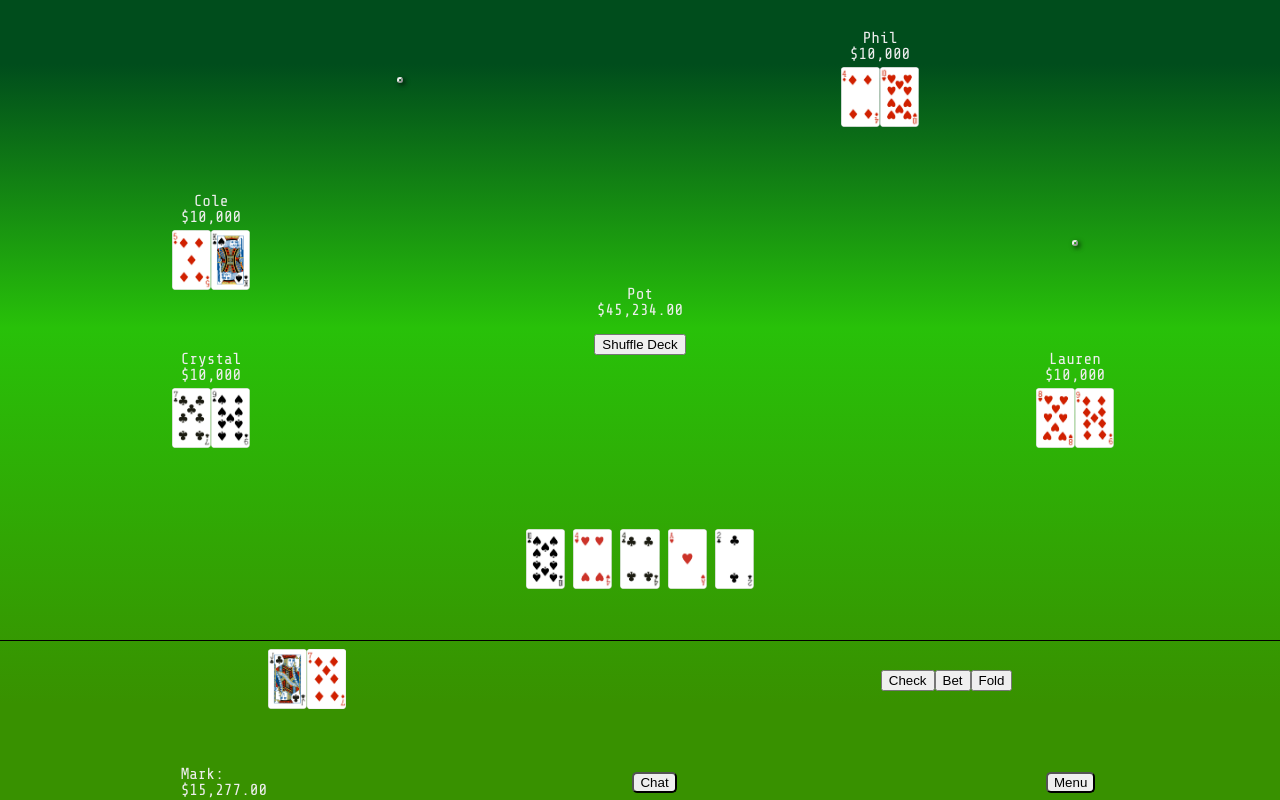
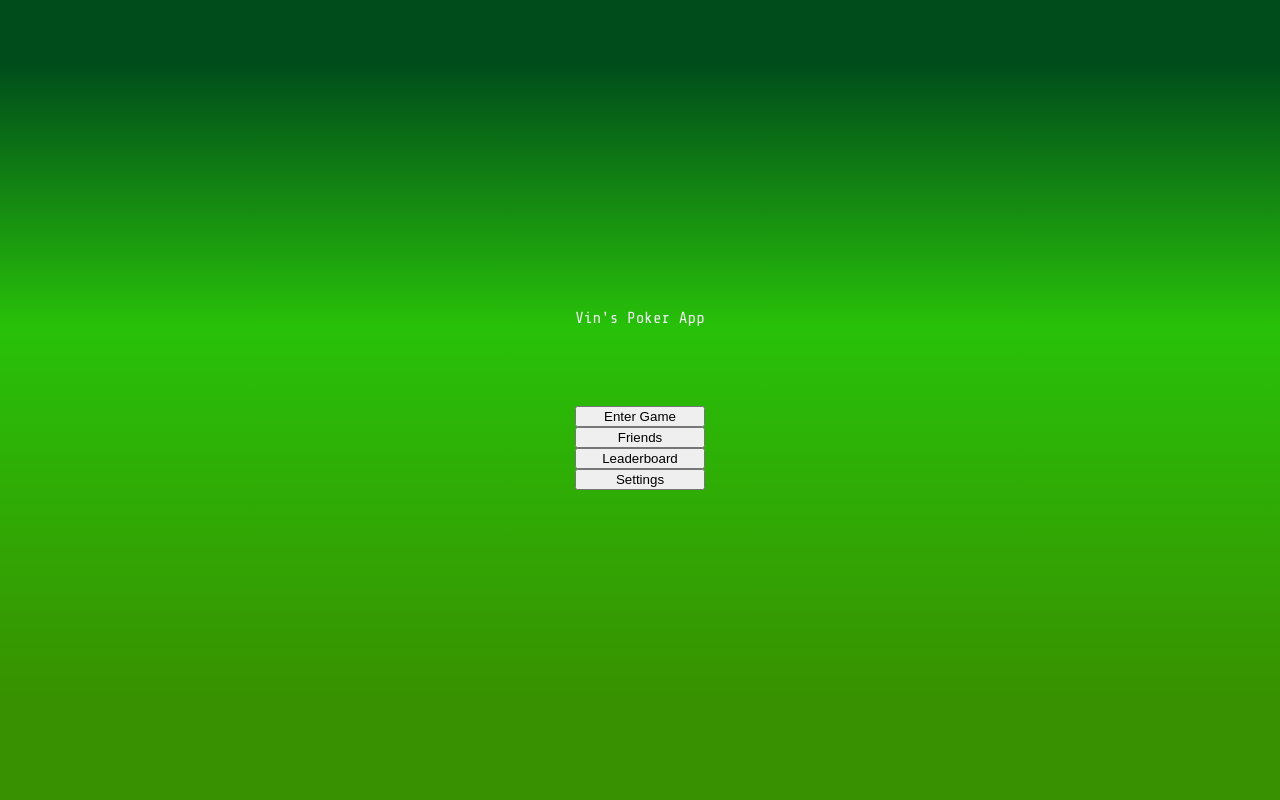
Before and after one commit to vinarius/poker, a React (Create React App) app in the folder poker-ui/: page / in a window 1280 px wide. Built offline with nearby package versions, Linux system fonts and the light colour scheme.

Commit message:
minor changes to let user know features that are not yet available

```diff
--- a/poker-ui/src/components/MainMenu/mainMenu.css
+++ b/poker-ui/src/components/MainMenu/mainMenu.css
@@ -2,3 +2,7 @@
     display: flex;
     flex-direction: column;
 }
+
+.margin-bot-5 {
+    margin-bottom: 5rem;
+}
--- a/poker-ui/src/components/MainMenu/mainMenu.tsx
+++ b/poker-ui/src/components/MainMenu/mainMenu.tsx
@@ -8,6 +8,7 @@ export const MainMenu: FunctionComponent = () => {
 
     return (
         <div className='main-menu'>
+            <p className='margin-bot-5'>Vin's Poker App</p>
             <button onClick={()=>{enterGame()}}>Enter Game</button>
             <button onClick={()=>{console.log('Friends feature under construction :)')}}>Friends</button>
             <button onClick={()=>{console.log('Leaderboard feature under construction :)')}}>Leaderboard</button>
--- a/poker-ui/src/components/StateProvider/stateProvider.tsx
+++ b/poker-ui/src/components/StateProvider/stateProvider.tsx
@@ -9,7 +9,7 @@ export const MyContext = createContext();
 export const StateProvider = (props: any) => {
 
     const defaultState: IState = {
-        inGame: true,
+        inGame: false,
         deck: ShuffleDeck()
     };
 
--- a/poker-ui/src/components/Table/table.tsx
+++ b/poker-ui/src/components/Table/table.tsx
@@ -196,9 +196,9 @@ export const Table = () => {
                             <img alt='playing card' src={getImage(convertToCardImageString(deck[13]))} className='playing-card' height={cardHeight} />
                         </div>
                         <div className='padding-seven-half-top-px'>
-                            <button>Check</button>
-                            <button>Bet</button>
-                            <button>Fold</button>
+                            <button onClick={()=>{console.log('Check feature under construction :)')}}>Check</button>
+                            <button onClick={()=>{console.log('Bet feature under construction :)')}}>Bet</button>
+                            <button onClick={()=>{console.log('Fold feature under construction :)')}}>Fold</button>
                         </div>
                     </div>
                     <div className='display-flex'>
@@ -206,7 +206,7 @@ export const Table = () => {
                             <p>Mark:</p>
                             <p>$15,277.00</p>
                         </div>
-                        <button className='margin-quarter menu-button'>Chat</button>
+                        <button className='margin-quarter menu-button' onClick={()=>{console.log('Chat feature under construction :)')}}>Chat</button>
                         <button className='margin-quarter menu-button' onClick={()=>{exitGame()}}>Menu</button>
                     </div>
                 </div>
```
